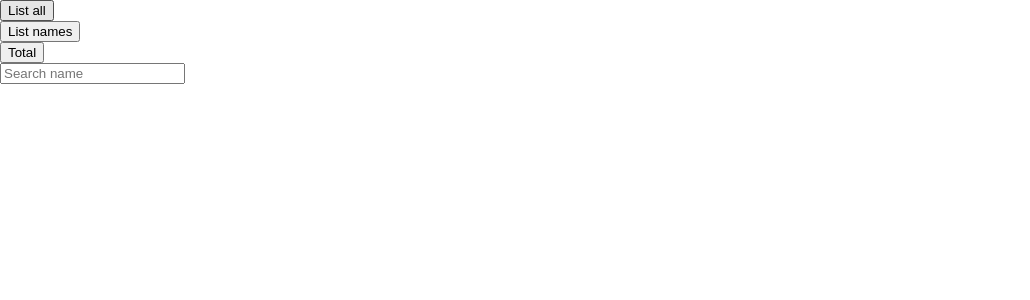
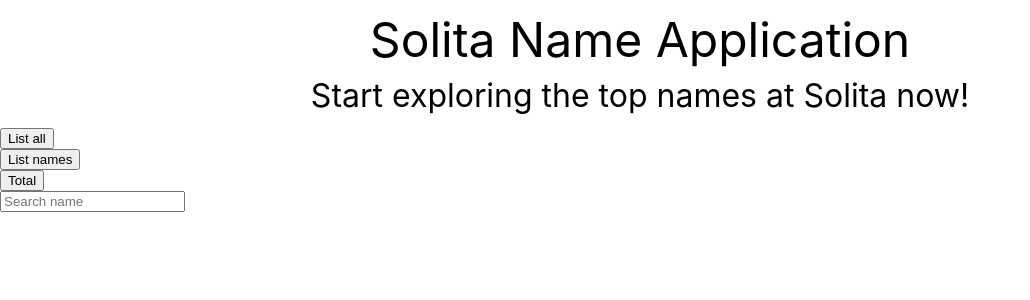
Before and after one commit to vtulonen/name-application, a React (Create React App) app: page / in a window 1280 px wide. Shown: the top 300 px of the page, without its empty margins (0-1030 px from the left). Built offline with nearby package versions, Linux system fonts and the light colour scheme.

Commit message:
added header component

```diff
--- a/src/App.js
+++ b/src/App.js
@@ -4,6 +4,7 @@ import ListNames from './Components/ListNames'
 import ToggleComponent from './Components/ToggleComponent'
 import NamesTotalAmount from './Components/NamesTotalAmount'
 import SearchNameAmount from './Components/SearchNameAmount'
+import Header from './Components/Header'
 
 function App() {
 
@@ -28,6 +29,7 @@ function App() {
   return (
 
     <div className="app">
+      <Header/>
      <ToggleComponent  btnText={'List all'}
       component={<ListAll names={names}/>}
      />
--- /dev/null
+++ b/src/Components/Header/index.js
@@ -0,0 +1,11 @@
+import React from 'react'
+import './styles.scss'
+
+export default function Header() {
+  return (
+    <div className="header">
+      <h1 className="header__title">Solita Name Application</h1>
+      <h2 className="header__text">Start exploring the top names at Solita now!</h2>
+    </div>
+  )
+}
--- /dev/null
+++ b/src/Components/Header/styles.scss
@@ -0,0 +1,19 @@
+.header {
+  width: 100%;
+  margin-bottom: 1rem;
+  display: flex;
+  flex-direction: column;
+  justify-content: space-evenly;
+  align-items: center;
+  text-align: center;
+
+
+  &__title {
+    font-size: 3rem;
+    margin: 1rem 0;
+  }
+
+  &__text {
+    font-size: 2rem;
+  }
+}
```
